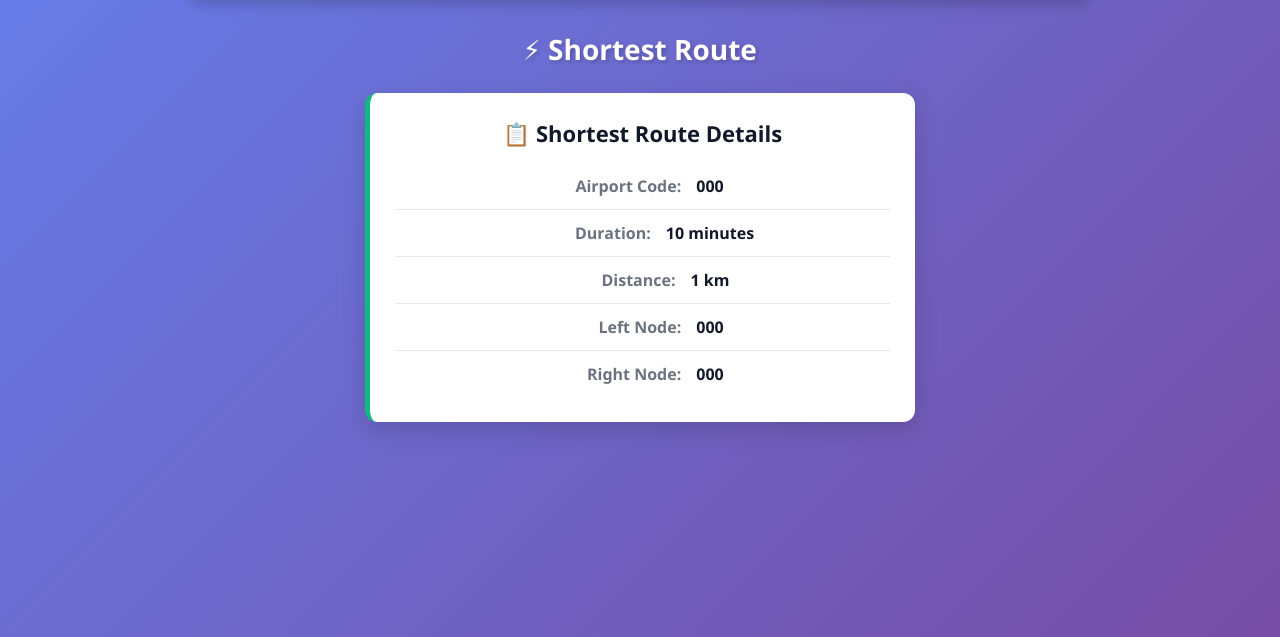
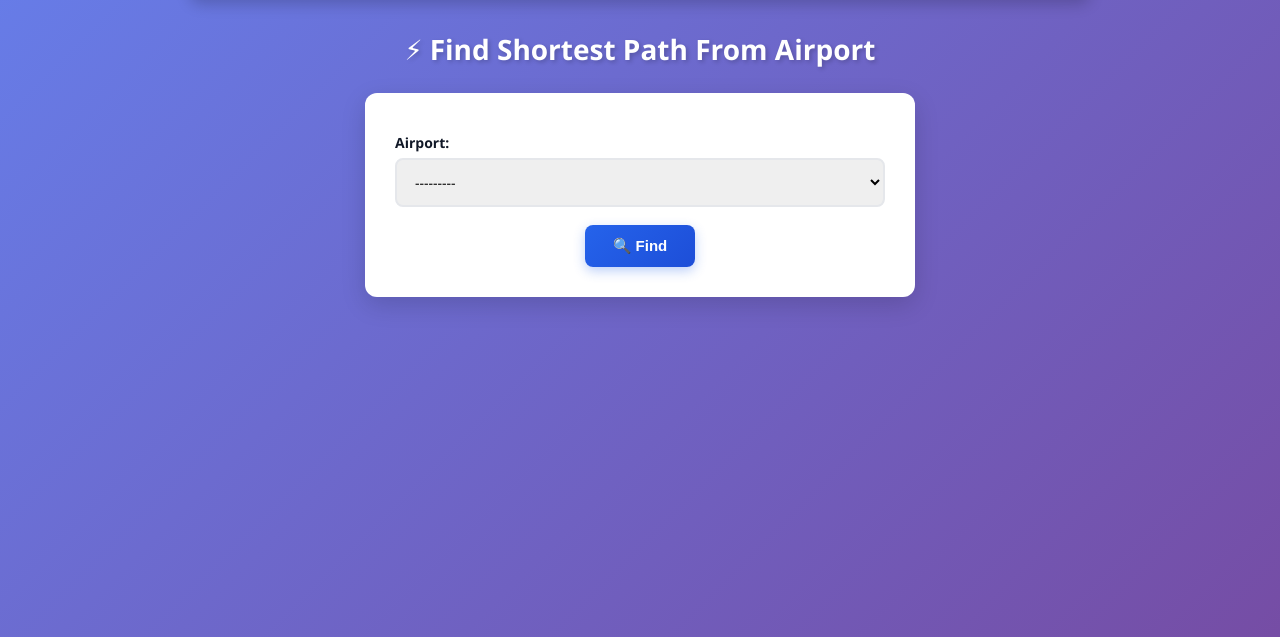
Before and after one commit to MUHAMMED-AZKIYAH-TP/Flight-Routes-System, a Django app: page /shortest/ in a window 1280 px wide. Shown: the part 88-725 px from the top of the page. Run offline with Django 5.2, Linux system fonts and the light colour scheme; tables that the repository leaves empty hold one stand-in row (values such as "Sample post").

Commit message:
i have change some updates in my code

```diff
--- a/routes/forms.py
+++ b/routes/forms.py
@@ -15,3 +15,7 @@ class NthNodeForm(forms.Form):
 
 class LongestRouteForm(forms.Form):
     airport = forms.ModelChoiceField(queryset=Airport.objects.all())
+
+
+class ShortestRouteForm(forms.Form):
+    airport = forms.ModelChoiceField(queryset=Airport.objects.all())
--- a/routes/urls.py
+++ b/routes/urls.py
@@ -7,4 +7,6 @@ urlpatterns = [
     path("nth/", views.nth_node, name="nth-node"),
     path("longest/", views.longest_route, name="longest"),
     path("shortest/", views.shortest_route, name="shortest"),
+
+
 ]
--- a/routes/views.py
+++ b/routes/views.py
@@ -1,7 +1,10 @@
 from django.shortcuts import render
-from .forms import AirportRouteForm, NthNodeForm , LongestRouteForm
-from .models import AirportRoute
-from .services import find_nth_node, find_longest_path
+from .forms import AirportRouteForm, NthNodeForm , LongestRouteForm , ShortestRouteForm
+from .services import find_nth_node, find_longest_path, find_shortest_path_from_airport
+
+
+
+
 
 
 def add_route(request):
@@ -45,6 +48,26 @@ def longest_route(request):
     )
 
 
+# def shortest_route(request):
+#     route = AirportRoute.objects.order_by("duration_min").first()
+#     return render(request, "routes/shortest.html", {"route": route})
+
+
 def shortest_route(request):
-    route = AirportRoute.objects.order_by("duration_min").first()
-    return render(request, "routes/shortest.html", {"route": route})
+    form = ShortestRouteForm(request.POST or None)
+    node = None
+    duration = None
+
+    if form.is_valid():
+        airport = form.cleaned_data["airport"]
+        node, duration = find_shortest_path_from_airport(airport)
+
+    return render(
+        request,
+        "routes/shortest.html",
+        {
+            "form": form,
+            "node": node,
+            "duration": duration,
+        }
+    )
--- a/templates/routes/shortest.html
+++ b/templates/routes/shortest.html
@@ -1,37 +1,29 @@
 {% extends "base/base.html" %}
 {% block title %}Shortest Route - Flight Routes System{% endblock %}
 {% block content %}
-<h2>⚡ Shortest Route</h2>
 
-{% if route %}
+<h2>⚡ Find Shortest Path From Airport</h2>
+
+<form method="post">
+    {% csrf_token %}
+    {{ form.as_p }}
+    <button type="submit">🔍 Find</button>
+</form>
+
+{% if node %}
     <div class="result-box">
-        <h3>📋 Shortest Route Details</h3>
+        <h3>📋 Shortest Path Details</h3>
         <div class="result-item">
-            <span class="result-label">Airport Code:</span>
-            <span class="result-value">{{ route.airport.code }}</span>
+            <span class="result-label">Shortest Node:</span>
+            <span class="result-value">{{ node.code }}</span>
         </div>
         <div class="result-item">
-            <span class="result-label">Duration:</span>
-            <span class="result-value">{{ route.duration_min }} minutes</span>
+            <span class="result-label">Total Duration:</span>
+            <span class="result-value">{{ duration }} minutes</span>
         </div>
-        <div class="result-item">
-            <span class="result-label">Distance:</span>
-            <span class="result-value">{{ route.distance_km }} km</span>
-        </div>
-        {% if route.left %}
-        <div class="result-item">
-            <span class="result-label">Left Node:</span>
-            <span class="result-value">{{ route.left.code }}</span>
-        </div>
-        {% endif %}
-        {% if route.right %}
-        <div class="result-item">
-            <span class="result-label">Right Node:</span>
-            <span class="result-value">{{ route.right.code }}</span>
-        </div>
-        {% endif %}
     </div>
-{% else %}
-    <div class="no-data">🗂️ No route data available</div>
+{% elif request.method == "POST" %}
+    <div class="no-data">❌ No path found</div>
 {% endif %}
+
 {% endblock %}
```
Also changed, not shown: routes/services.py (+53 -2 lines).
